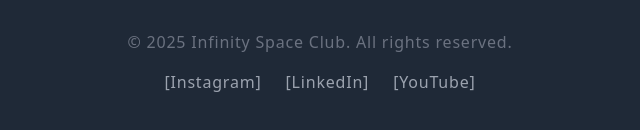
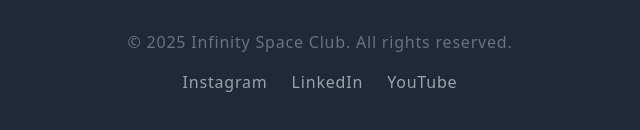
Before and after one commit to subhr-ajeet/infinity-space, a plain HTML site: page index.html in a window 1280 px wide. Shown: the part 2610-2740 px from the top of the page, 320-960 px from the left. Drawn offline with nearby package versions, Linux system fonts and the light colour scheme.

Commit message:
social handle links added

```diff
--- a/index.html
+++ b/index.html
@@ -223,9 +223,9 @@
             <div class="mt-12 pt-8 border-t border-gray-700 text-center">
                 <p class="text-gray-500">&copy; 2025 Infinity Space Club. All rights reserved.</p>
                 <div class="mt-4 flex justify-center space-x-6">
-                    <a href="#" class="text-gray-400 hover:text-indigo-400 transition duration-300">[Instagram]</a>
-                    <a href="#" class="text-gray-400 hover:text-indigo-400 transition duration-300">[LinkedIn]</a>
-                    <a href="#" class="text-gray-400 hover:text-indigo-400 transition duration-300">[YouTube]</a>
+                    <a href="https://www.instagram.com/infinity_space_club/" target="_blank" rel="noopener noreferrer" class="text-gray-400 hover:text-indigo-400 transition duration-300">Instagram</a>
+                    <a href="https://www.linkedin.com/company/infinityspaceclub/posts/?feedView=all" target="_blank" rel="noopener noreferrer" class="text-gray-400 hover:text-indigo-400 transition duration-300">LinkedIn</a>
+                    <a href="https://www.youtube.com/@upesinfinityspaceclub3000" target="_blank" rel="noopener noreferrer" class="text-gray-400 hover:text-indigo-400 transition duration-300">YouTube</a>
                 </div>
             </div>
         </div>
```
